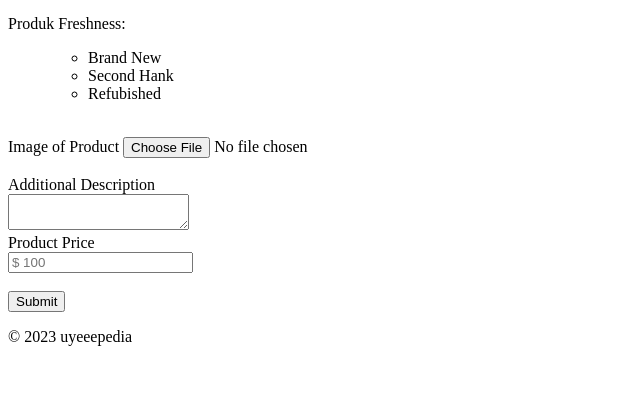
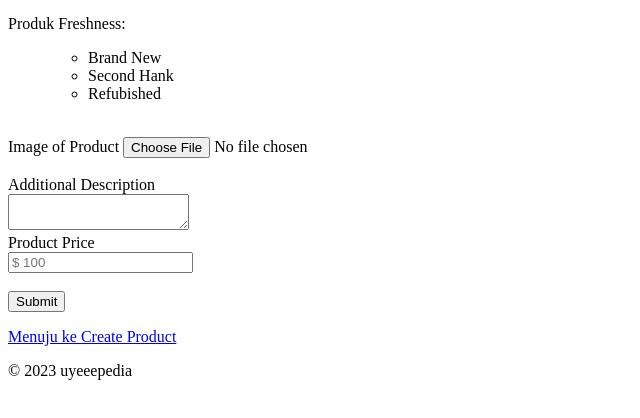
Before and after one commit to novahrt/react_NovaHertanti, a plain HTML site: page HTML/Praktikum/Create product.html in a window 1280 px wide. Shown: the part 206-624 px from the top of the page, without its empty margins (0-640 px from the left). Drawn offline with Linux system fonts and the light colour scheme.

Commit message:
Update Create product.html

```diff
--- a/HTML/Praktikum/Create product.html
+++ b/HTML/Praktikum/Create product.html
@@ -51,6 +51,7 @@
             <br>
             <button type="submit">Submit</button>
         </form>
+            <p><a href="landingpage.html">Menuju ke Create Product</a></p>
     </main>
     <footer>
         <p>&copy; 2023 uyeeepedia</p>
```
